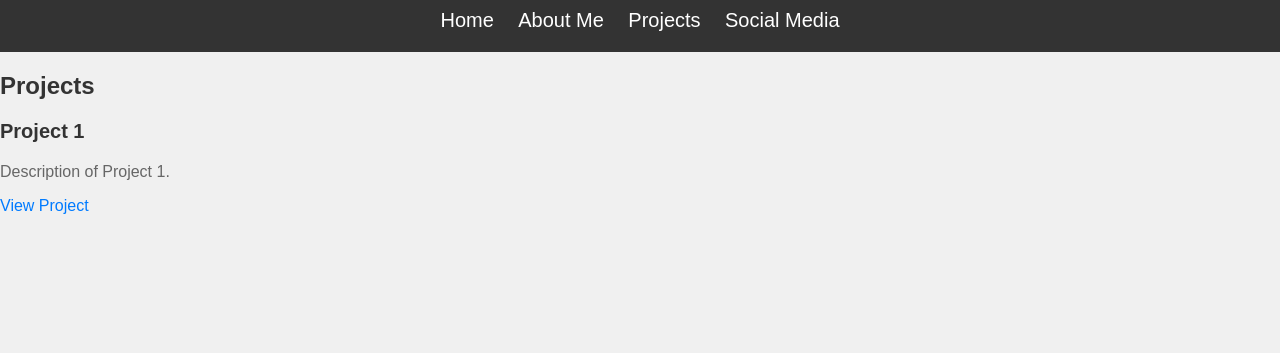
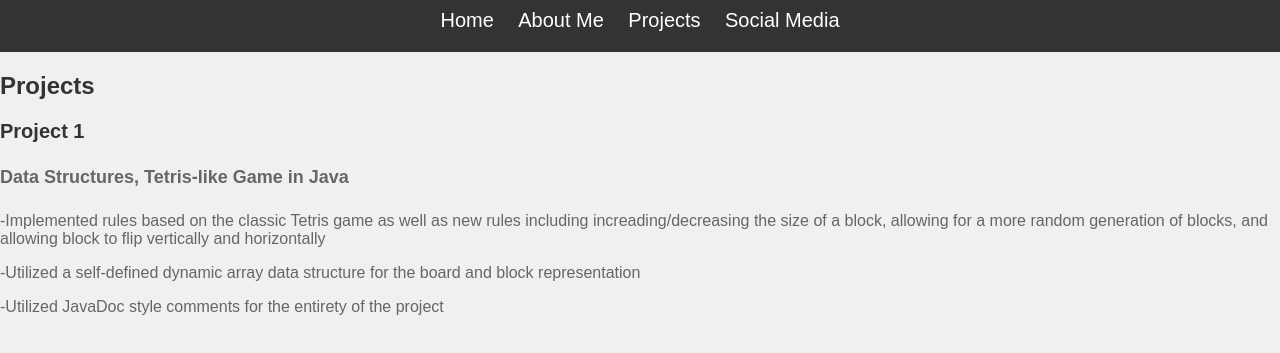
Before and after one commit to catherinetomic/catherinetomic.github.io, a plain HTML site: page projects.html in a window 1280 px wide. Shown: the part 113-466 px from the top of the page. Drawn offline with Linux system fonts and the light colour scheme.

Commit message:
Project Description 1

```diff
--- a/projects.html
+++ b/projects.html
@@ -16,8 +16,10 @@
     <!-- Project 1 -->
     <div class="project">
         <h3 style="color: #333; font-size: 20px;">Project 1</h3>
-        <p style="color: #666; font-size: 16px;">Description of Project 1.</p>
-        <a href="#" style="color: #007bff; text-decoration: none;">View Project</a>
+        <h4 style="color: #666; font-size: 18px;">Data Structures, Tetris-like Game in Java</h4>
+        <p style="color: #666; font-size: 16px;">-Implemented rules based on the classic Tetris game as well as new rules including increading/decreasing the size of a block, allowing for a more random generation of blocks, and allowing block to flip vertically and horizontally</p>
+        <p style="color: #666; font-size: 16px;">-Utilized a self-defined dynamic array data structure for the board and block representation</p>
+        <p style="color: #666; font-size: 16px;">-Utilized JavaDoc style comments for the entirety of the project</p>
     </div>
 
     <!-- Add more projects as needed -->
```
